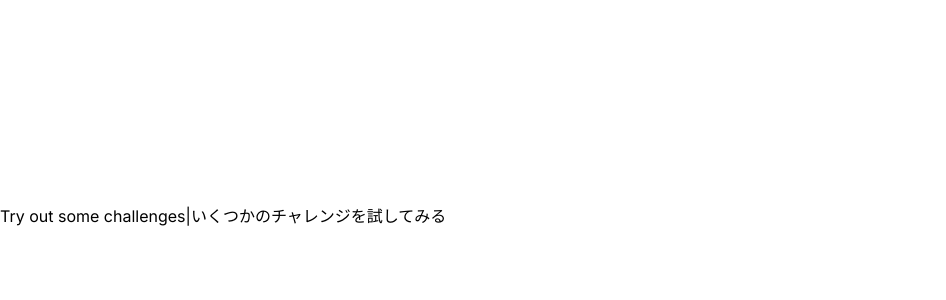
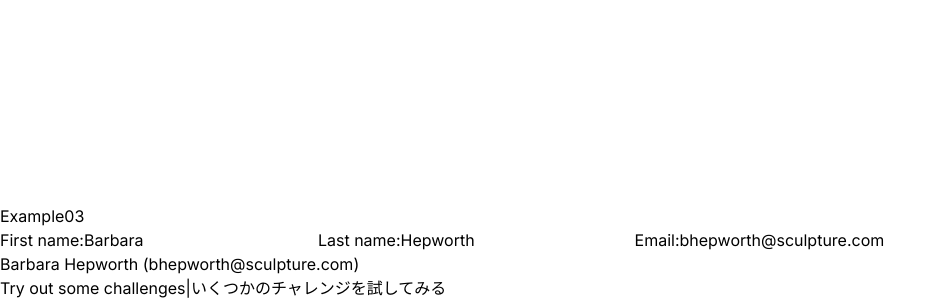
Before and after one commit to ai-biz20-sasaki/learn-react, a Next.js app: page /adding-interactivity/updating-objects-in-state in a window 1280 px wide. Shown: the part 1468-1768 px from the top of the page, without its empty margins (0-946 px from the left). Before the commit the page ends 1696 px from the top, so only its background shows below. Built offline with nearby package versions, Linux system fonts and the light colour scheme.

Commit message:
Add adding-interactivity/updating-objects-in-state/example03

```diff
--- /dev/null
+++ b/src/app/adding-interactivity/updating-objects-in-state/example03.tsx
@@ -0,0 +1,62 @@
+"use client"
+import { useState } from 'react';
+
+export default function Form() {
+  const [person, setPerson] = useState({
+    firstName: 'Barbara',
+    lastName: 'Hepworth',
+    email: 'bhepworth@sculpture.com'
+  });
+
+  function handleFirstNameChange(e) {
+    setPerson({
+      ...person,  //スプレッド構文で既存のプロパティをコピー ただし、1レベルの深さまでしかコピーされません。
+      firstName: e.target.value //そしてこのプロパティを上書きする
+    });
+  }
+
+  function handleLastNameChange(e) {
+    setPerson({
+      ...person,
+      lastName: e.target.value
+    });
+  }
+
+  function handleEmailChange(e) {
+    setPerson({
+      ...person,
+      email: e.target.value
+    });
+  }
+
+  return (
+    <>
+      <label>
+        First name:
+        <input
+          value={person.firstName}
+          onChange={handleFirstNameChange}
+        />
+      </label>
+      <label>
+        Last name:
+        <input
+          value={person.lastName}
+          onChange={handleLastNameChange}
+        />
+      </label>
+      <label>
+        Email:
+        <input
+          value={person.email}
+          onChange={handleEmailChange}
+        />
+      </label>
+      <p>
+        {person.firstName}{' '}
+        {person.lastName}{' '}
+        ({person.email})
+      </p>
+    </>
+  );
+}
--- a/src/app/adding-interactivity/updating-objects-in-state/page.tsx
+++ b/src/app/adding-interactivity/updating-objects-in-state/page.tsx
@@ -3,7 +3,7 @@
 import Link from 'next/link'
 import Example01 from './example01'
 import Example02 from './example02'
-//import Example03 from './example03'
+import Example03 from './example03'
 //import Example04 from './example04'
 //import Challenge01 from './challenge01'
 //import Challenge02 from './challenge02'
@@ -26,6 +26,8 @@ export default function Page() {
       <Example01 />
       <h3>Example02</h3>
       <Example02 />
+      <h3>Example03</h3>
+      <Example03 />
       <h2>
         <a
           className=""
```
